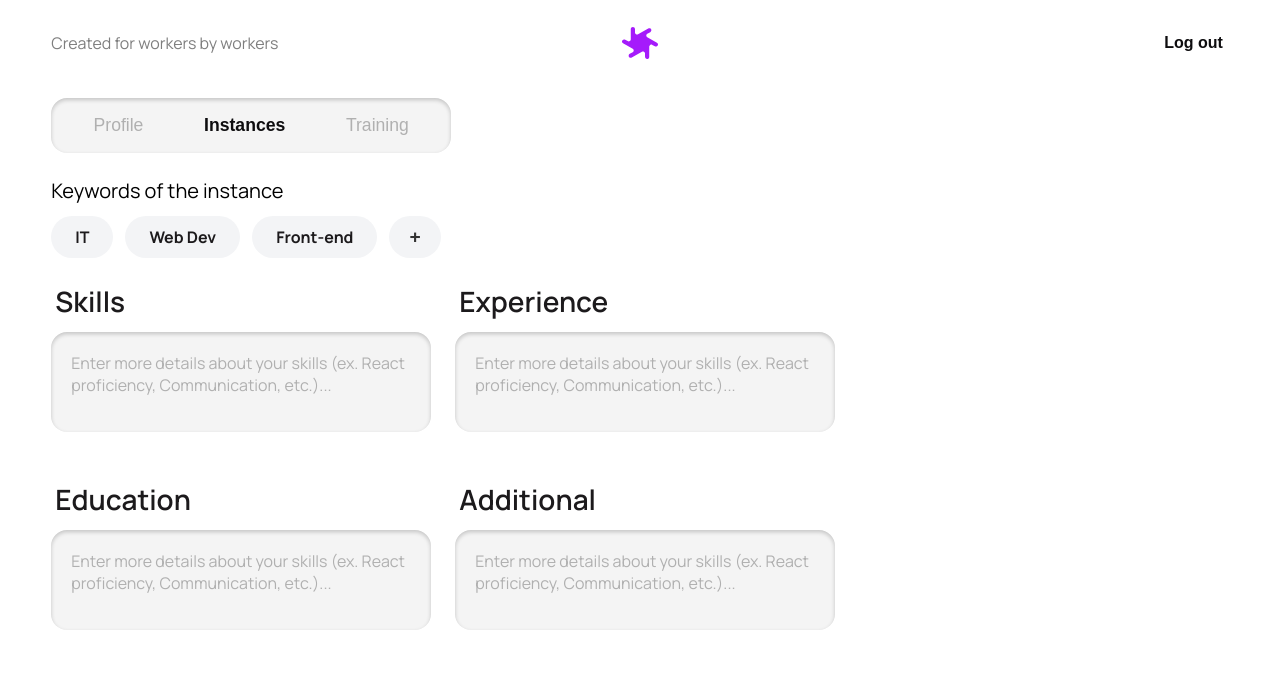
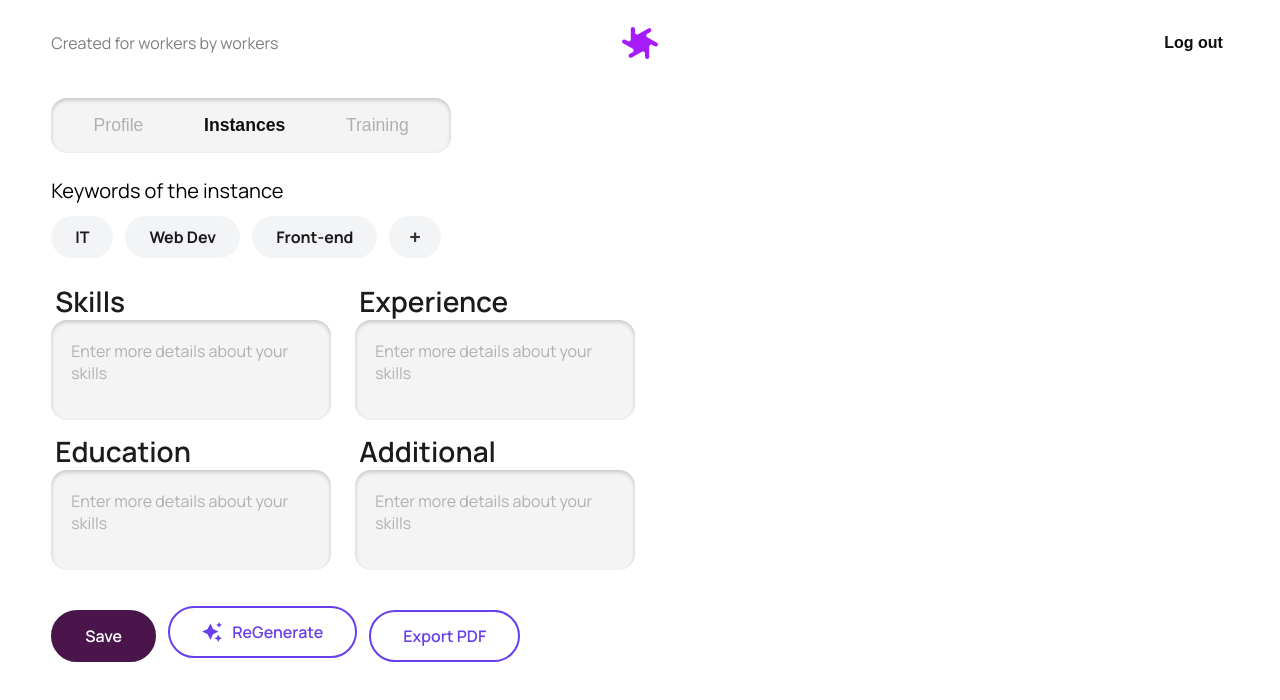
Before and after one commit to Dzhodddi/Hakaton3pilci, a React (Vite) app in the folder front/: page /editinstance in a window 1280 px wide. Shown: the top 700 px of the page. Built offline with nearby package versions, Linux system fonts and the light colour scheme; no server answers.

Commit message:
Edit instance page style finalization

```diff
--- a/front/src/pages/EditInstancePage.tsx
+++ b/front/src/pages/EditInstancePage.tsx
@@ -1,7 +1,9 @@
+import { Button } from "../components/Button";
 import { DashboardNav } from "../components/DashboardNavProps";
 import Header from "../components/Header";
 import { KeywordList } from "../components/KeywordList";
 import { PromptTextArea } from "../components/PromptTextArea";
+import { SparkleIcon } from "../components/SparkleIcon";
 
 import '../styles/EditInstancePage.css'
 
@@ -25,15 +27,20 @@ export default function EditInstancePage() {
                 </div>
                 <div className="wrapper">
                     <div className="prompt-inputs">
-                        <PromptTextArea id="Skills" title="Skills" placeholder="Enter more details about your skills (ex. React proficiency, Communication, etc.)..." />
-                        <PromptTextArea id="Experience" title="Experience" placeholder="Enter more details about your skills (ex. React proficiency, Communication, etc.)..." />
-                        <PromptTextArea id="Education" title="Education" placeholder="Enter more details about your skills (ex. React proficiency, Communication, etc.)..." />
-                        <PromptTextArea id="Additional" title="Additional" placeholder="Enter more details about your skills (ex. React proficiency, Communication, etc.)..." />
+                        <PromptTextArea id="Skills" title="Skills" placeholder="Enter more details about your skills" />
+                        <PromptTextArea id="Experience" title="Experience" placeholder="Enter more details about your skills" />
+                        <PromptTextArea id="Education" title="Education" placeholder="Enter more details about your skills" />
+                        <PromptTextArea id="Additional" title="Additional" placeholder="Enter more details about your skills" />
                     </div>
                     <div className="cv-check">
 
                     </div>
                 </div>
+                <div className="btn-wrap">
+                    <Button>Save</Button>
+                    <Button variant="outline" color="secondary" iconLeft={<SparkleIcon />}>ReGenerate</Button>
+                    <Button variant="outline" color="secondary">Export PDF</Button>
+                </div>
             </section>
         </>
     );
--- a/front/src/styles/EditInstancePage.css
+++ b/front/src/styles/EditInstancePage.css
@@ -8,9 +8,9 @@
 
 .prompt-inputs {
     display: flex;
-    max-width: 70%;
+    max-width: 60%;
     flex-wrap: wrap;
-    gap: 24px;
+    margin-top: 12px;
 }
 
 .wrapper {
@@ -21,3 +21,11 @@
     width: 50%;
     height: 100%;
 }
+
+.btn-wrap {
+    margin-top: 24px;
+}
+.btn-wrap button {
+    margin-right: 12px;
+    margin-top: 12px;
+}
--- a/front/src/styles/PromptTextArea.css
+++ b/front/src/styles/PromptTextArea.css
@@ -1,9 +1,10 @@
 .prompt-textarea-wrapper {
-  width: 380px;
+  width: 280px;
   display: flex;
   flex-direction: column;
-  gap: 12px;
-  margin-top: 24px;
+  /* gap: 12px; */
+  margin-top: 12px;
+  margin-right: 24px;
 }
 
 .prompt-textarea-title {
```
